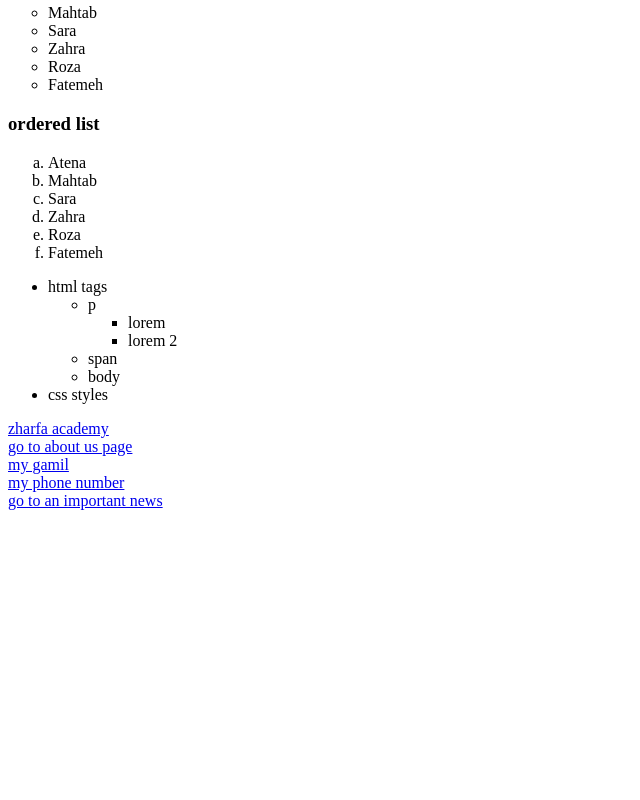
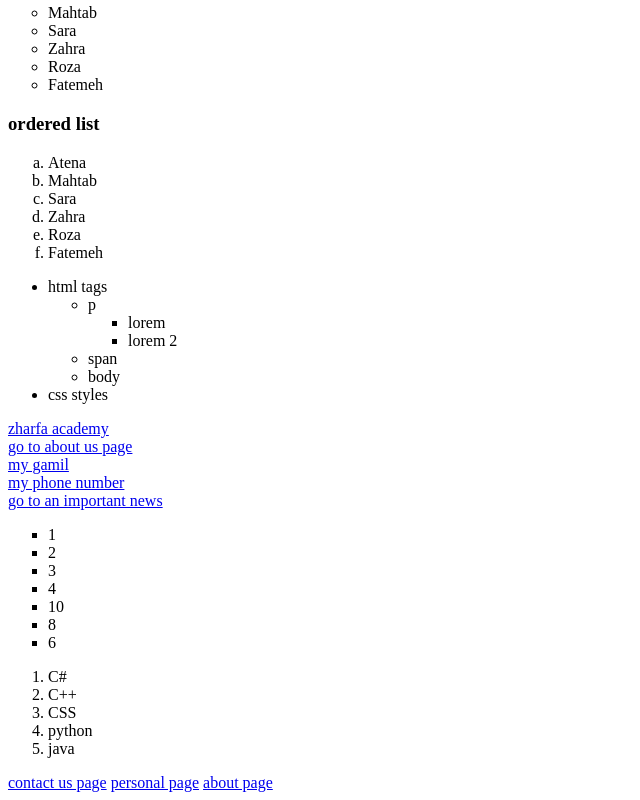
Before and after one commit to Atefeh97hmt/Tuesday-zharfa-front, a plain HTML site: page index.html in a window 1280 px wide. Shown: the part 1121-1921 px from the top of the page, without its empty margins (0-640 px from the left). Before the commit the page ends 1639 px from the top, so only its background shows below. Drawn offline with Linux system fonts and the light colour scheme.

Commit message:
links and lists

```diff
--- a/index.html
+++ b/index.html
@@ -99,6 +99,31 @@
 <br/>
 <a href="#Section2"> go to an important news </a>
 
+<br/>
+
+
+<ul type="square">
+    <li>1</li>
+    <li>2</li>
+    <li>3</li>
+    <li>4</li>
+    <li>10</li>
+    <li>8</li>
+    <li>6</li>
+</ul>
+
+<ol>
+    <li>C#</li>
+    <li>C++</li>
+    <li>CSS</li>
+    <li>python</li>
+    <li>java</li>
+</ol>
+
+<a href="/contactUs.html">contact us page</a>
+<a href="/view/personal.html">personal page</a>
+<a href="/view/about/about.html">about page</a>
+
 </body>
 
 
```
Also changed, not shown: contactUs.html (added, +11 -0 lines), view/about/about.html (added), view/personal.html (added).
